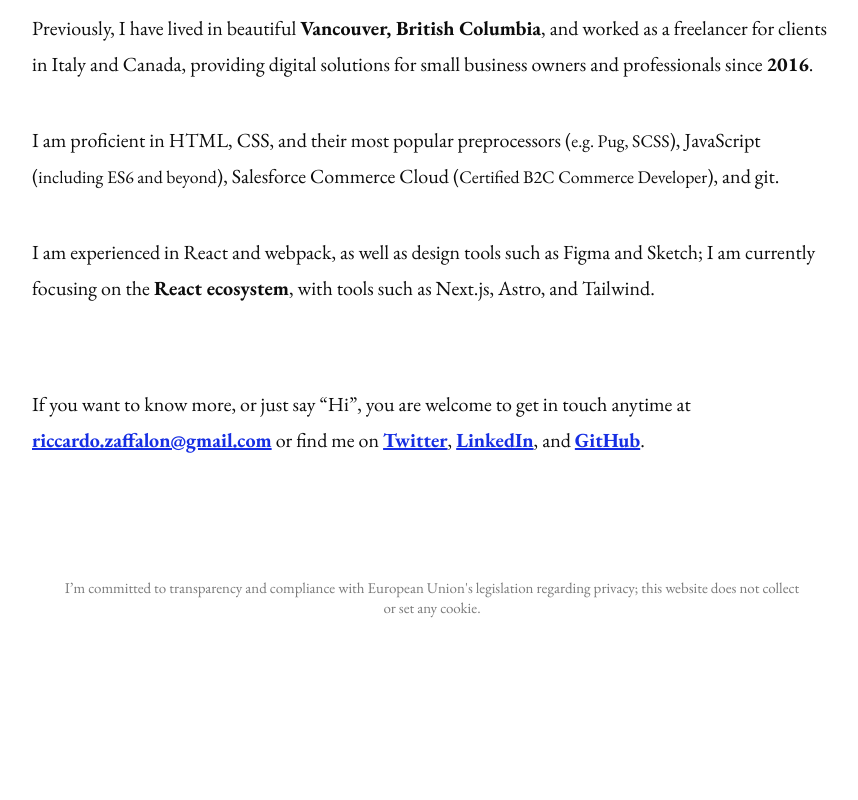
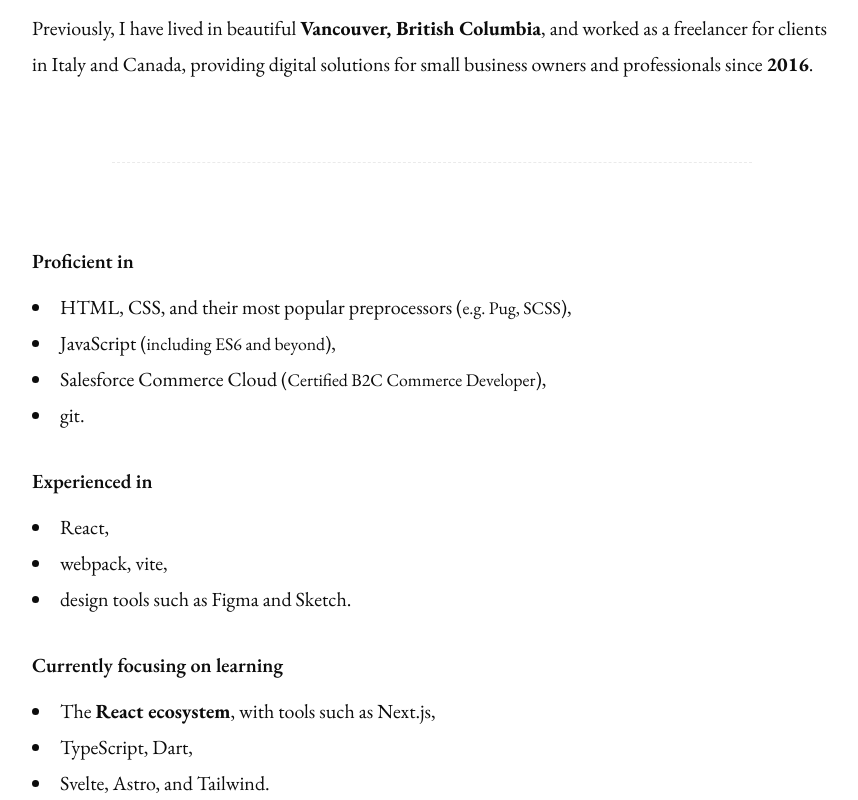
Before and after one commit to RiccardoZaffalon/riccardozaffalon.github.io, a SvelteKit app: page / in a window 1280 px wide. Shown: the part 760-1560 px from the top of the page, without its empty margins (208-1066 px from the left). Before the commit the page ends 1457 px from the top, so only its background shows below. Built offline with nearby package versions, Linux system fonts and the light colour scheme.

Commit message:
Update skills lists

```diff
--- a/src/content/en/bio.md
+++ b/src/content/en/bio.md
@@ -1,9 +1,26 @@
-Based in Treviso (Italy), since the beginning of **2018** I have been at [alpenite](//www.alpenite.com), where I work as a **Senior Consultant on Salesforce Commerce Cloud** projects. Here I have had the opportunity to lead the frontend development of ecommerce websites for several fashion brands, including [Bulgari](https://www.bulgari.com), [Fendi](https://www.fendi.com/), [Stella McCartney](https://www.stellamccartney.com/), [Liu Jo](//www.liujo.com), [Pinko](//www.pinko.com), [Tezenis](//www.tezenis.com), [Intimissimi](//www.intimissimi.com), and more.
+Based in Treviso (Italy), since the beginning of **2018** I have been at [alpenite](//www.alpenite.com), where I work as a **Senior Consultant** on web projects. Here I have had the opportunity to lead the frontend development of ecommerce websites for several fashion brands, including [Bulgari](https://www.bulgari.com), [Fendi](https://www.fendi.com/), [Stella McCartney](https://www.stellamccartney.com/), [Liu Jo](//www.liujo.com), [Pinko](//www.pinko.com), [Tezenis](//www.tezenis.com), [Intimissimi](//www.intimissimi.com), and more.
 
 Besides these projects, my main focuses are introducing **new helpful technologies** to streamline my team’s work, and **mentoring junior colleagues**, to help them grow and bring increasingly more value to the company.
 
 Previously, I have lived in beautiful **Vancouver, British Columbia**, and worked as a freelancer for clients in Italy and Canada, providing digital solutions for small business owners and professionals since **2016**.
 
-I am proficient in HTML, CSS, and their most popular preprocessors (_e.g. Pug, SCSS_), JavaScript (_including ES6 and beyond_), Salesforce Commerce Cloud (_Certified B2C Commerce Developer_), and git.
+---
 
-I am experienced in React and webpack, as well as design tools such as Figma and Sketch; I am currently focusing on the **React ecosystem**, with tools such as Next.js, Astro, and Tailwind.
+#### Proficient in
+
+- HTML, CSS, and their most popular preprocessors (_e.g. Pug, SCSS_),
+- JavaScript (_including ES6 and beyond_),
+- Salesforce Commerce Cloud (_Certified B2C Commerce Developer_),
+- git.
+
+#### Experienced in
+
+- React,
+- webpack, vite,
+- design tools such as Figma and Sketch.
+
+#### Currently focusing on learning
+
+- The **React ecosystem**, with tools such as Next.js,
+- TypeScript, Dart,
+- Svelte, Astro, and Tailwind.
--- a/src/styles/_reset.scss
+++ b/src/styles/_reset.scss
@@ -108,10 +108,6 @@ section {
 body {
 	line-height: 1;
 }
-ol,
-ul {
-	list-style: none;
-}
 blockquote,
 q {
 	quotes: none;
--- a/src/styles/main.scss
+++ b/src/styles/main.scss
@@ -66,6 +66,12 @@ h1 {
 	}
 }
 
+h2,
+h3,
+h4 {
+	margin-bottom: 1em;
+}
+
 h2 {
 	font-size: 1.35rem;
 
@@ -82,10 +88,9 @@ h3 {
 	}
 }
 
-h2,
-h3,
 h4 {
-	margin-bottom: 1em;
+	font-weight: 600;
+	margin-bottom: 0.5em;
 }
 
 strong {
@@ -94,6 +99,24 @@ strong {
 
 em {
 	font-size: 0.888888em;
+}
+
+hr {
+	border: none;
+	border-bottom: 1px dashed var(--color-foreground-dimmed);
+	opacity: 0.15;
+	pointer-events: none;
+	user-select: none;
+	margin: 2em;
+
+	@include large {
+		margin: 4em;
+	}
+}
+
+ul {
+	margin-bottom: 1.5rem;
+	list-style-position: inside;
 }
 
 input,
```
Also changed, not shown: src/content/it/bio.md (+20 -3 lines).
